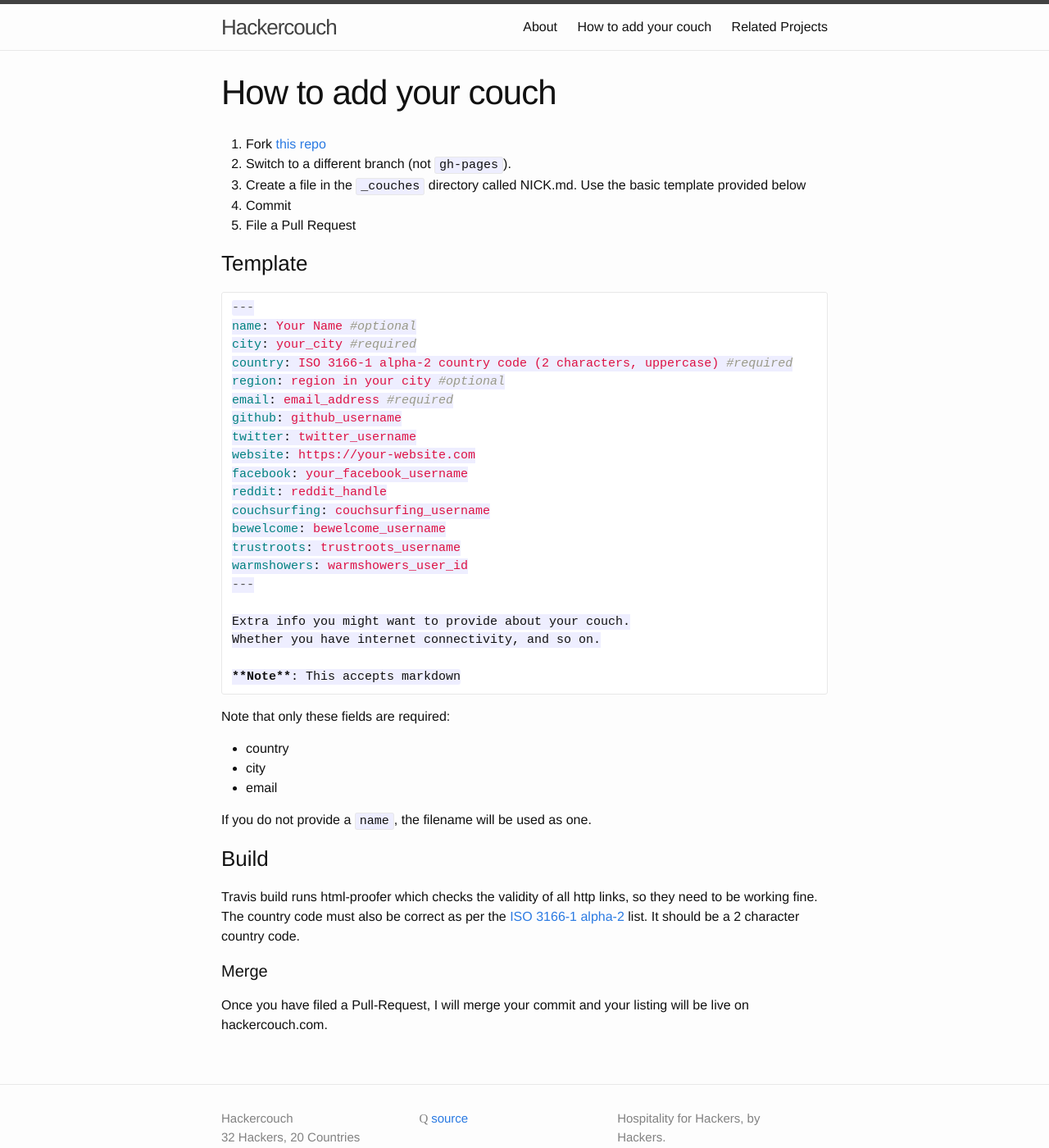
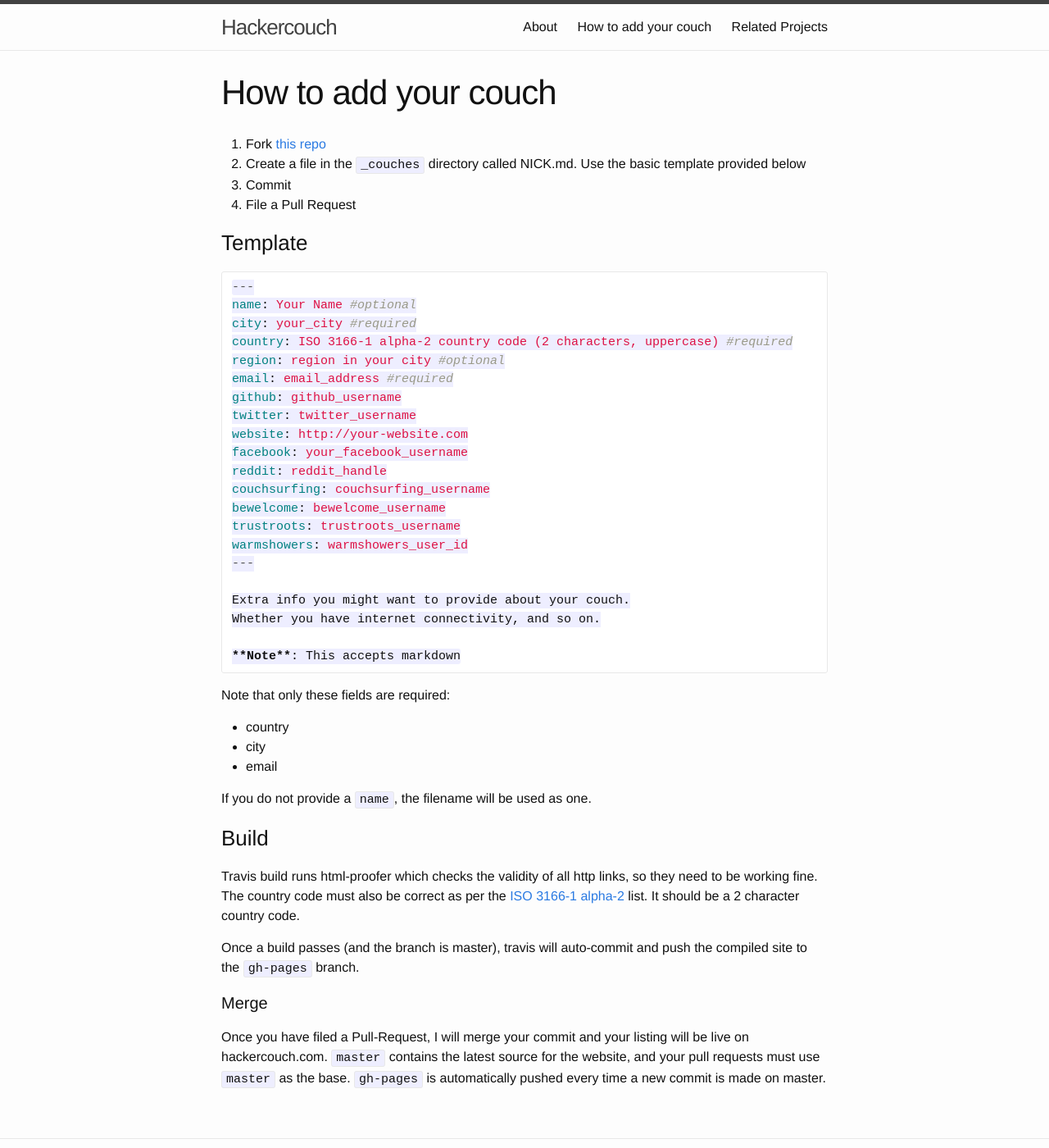
Before and after one commit to hackercouch/hackercouch, a Jekyll site: the page built from add.md, in a window 1280 px wide and 1400 px high. Shown: the whole window at 82% size. Built offline with Jekyll 4.4.1, drawn with Linux system fonts in a browser that asks for light colours; some web fonts are replaced.

Commit message:
Point to master instead of gh-pages in most places

```diff
--- a/add.md
+++ b/add.md
@@ -4,7 +4,6 @@
 ---
 
 1. Fork [this repo][fork]
-2. Switch to a different branch (not `gh-pages`).
 2. Create a file in the `_couches` directory called NICK.md. Use the basic template provided below
 3. Commit
 4. File a Pull Request
@@ -20,7 +19,7 @@
 email: email_address #required
 github: github_username
 twitter: twitter_username
-website: https://your-website.com
+website: http://your-website.com
 facebook: your_facebook_username
 reddit: reddit_handle
 couchsurfing: couchsurfing_username
@@ -50,9 +49,14 @@
 the [ISO 3166-1 alpha-2](https://en.wikipedia.org/wiki/ISO_3166-1_alpha-2) list.
 It should be a 2 character country code.
 
+Once a build passes (and the branch is master), travis will auto-commit
+and push the compiled site to the `gh-pages` branch.
+
 #### Merge
 
 Once you have filed a Pull-Request, I will merge your commit and your
-listing will be live on hackercouch.com.
+listing will be live on hackercouch.com. `master` contains the latest
+source for the website, and your pull requests must use `master` as the base.
+`gh-pages` is automatically pushed every time a new commit is made on master.
 
 [fork]: https://github.com/captn3m0/hackercouch "Click the Fork button"
```
Also changed, not shown: .travis.yml.
